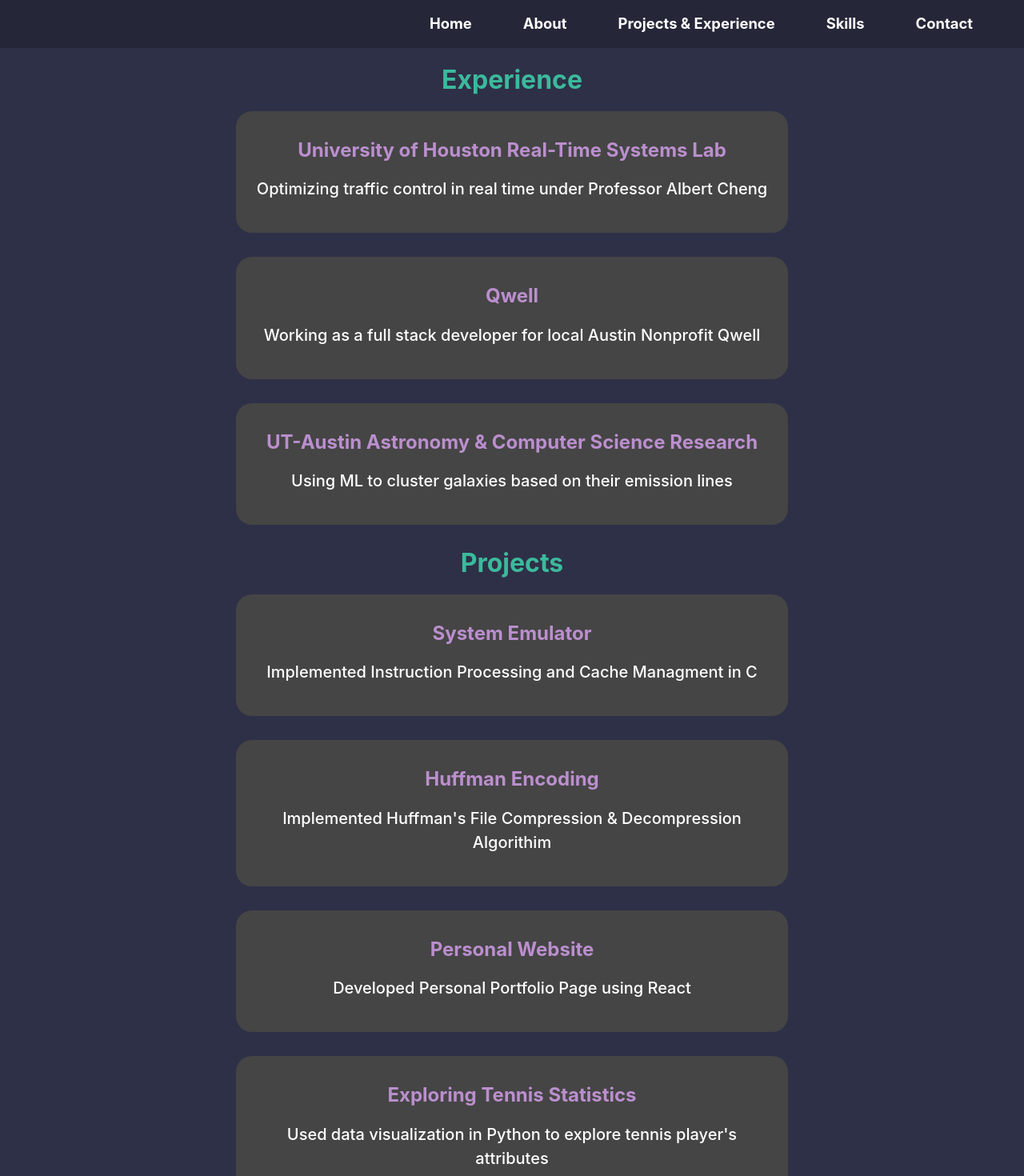
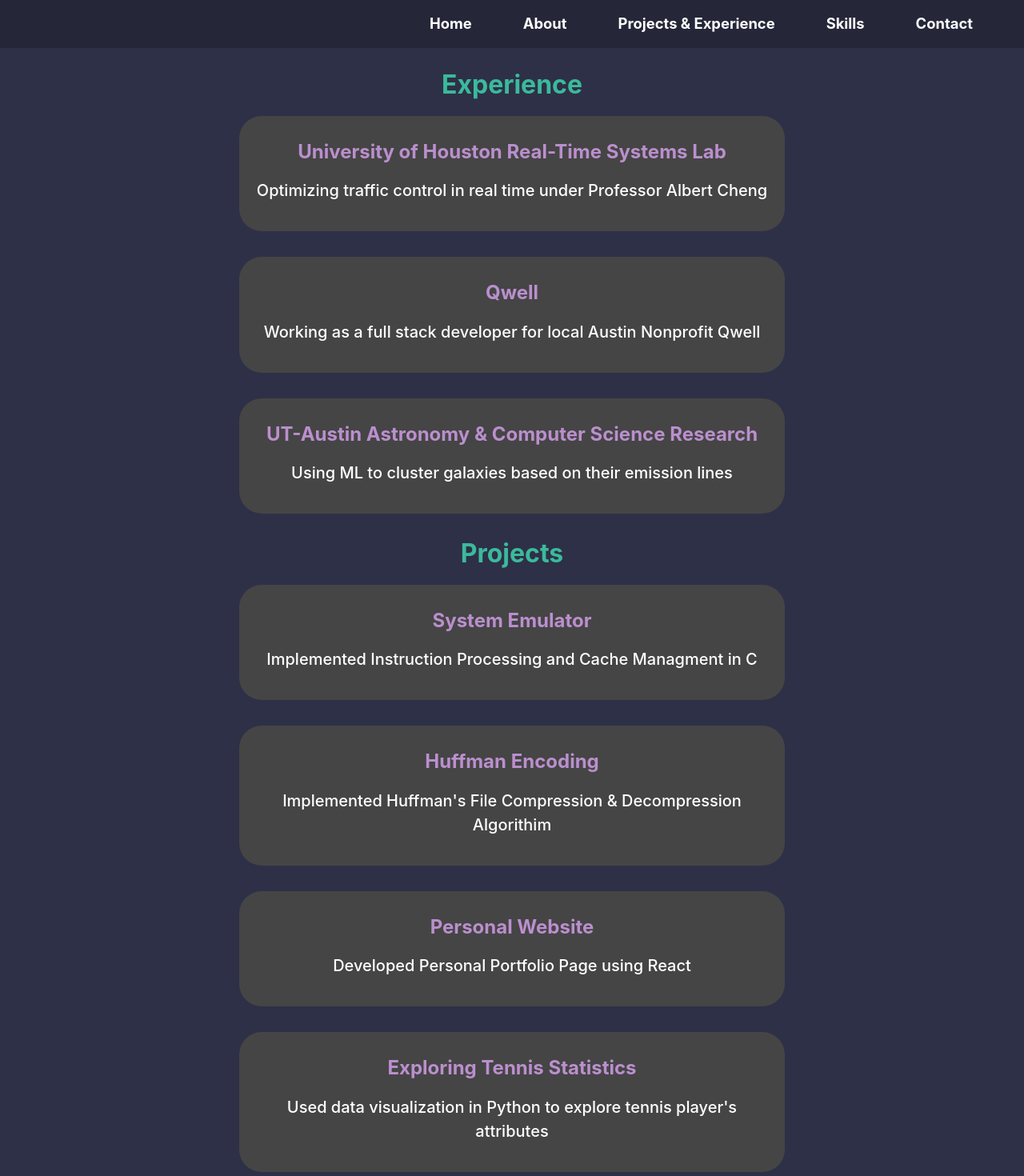
Before and after one commit to AyanGupta516/Personal-Website, a React (Vite) app: page /Experience in a window 1280 px wide. Shown: the top 1470 px of the page at 80% size. Built offline with nearby package versions, Linux system fonts and the light colour scheme.

Commit message:
Fixed Experience

```diff
--- a/src/MainScreens/Experience.jsx
+++ b/src/MainScreens/Experience.jsx
@@ -3,41 +3,41 @@ import { NavLink } from 'react-router-dom'
 
 export default function Experience() {
     const [HoveredTab, setIsHovered] = useState(null)
-    const experience_heading_style= {color: '#BB8FCE', fontWeight: 'bold', fontSize: '24px'}
-    const experience_paragraph_style= {color: 'white', fontSize: '20px'}
+    const experience_heading_style= {color: '#BB8FCE', fontWeight: 'bold', fontSize: '1.5rem'}
+    const experience_paragraph_style= {color: 'white', fontSize: '1.25rem'}
     const HandleHovered = (tab) => {
         setIsHovered(tab)
     }
     return (
     <div style = {{height: '100%', overflow: 'auto'}}>
-        <h1 style = {{color: "#3BBA9C", fontWeight:'bold', fontSize: '32px', display: 'flex', alignContent: 'center', flexDirection: 'column', marginTop: '50px'}}> Experience </h1>
-        <div style = {{display: 'flex', flexDirection: 'column', alignItems: 'center', paddingLeft: '35px', paddingRight: '35px'}}>
-            <NavLink  to = '/Experience/UHResearch'style = {{display: 'block', borderRadius: '20px', padding: '20px', marginBottom: '30px', backgroundColor: '#454545', transition: 'transform 0.1s ease', transform: HoveredTab === 'UH' ? 'scale(1.1)' : 'scale(1)', width: '650px'}} onMouseEnter={() => HandleHovered("UH")} onMouseLeave={() => setIsHovered(null)} >
+        <h1 style = {{color: "#3BBA9C", fontWeight:'bold', fontSize: '2rem', display: 'flex', alignContent: 'center', flexDirection: 'column', marginTop: '3.5rem'}}> Experience </h1>
+        <div style = {{display: 'flex', flexDirection: 'column', alignItems: 'center', paddingLeft: '2.5rem', paddingRight: '2.5rem'}}>
+            <NavLink  to = '/Experience/UHResearch'style = {{display: 'block', borderRadius: '1.75rem', padding: '1rem', marginBottom: '2rem', backgroundColor: '#454545', transition: 'transform 0.1s ease', transform: HoveredTab === 'UH' ? 'scale(1.1)' : 'scale(1)', width: '650px'}} onMouseEnter={() => HandleHovered("UH")} onMouseLeave={() => setIsHovered(null)} >
                 <h1 style = {experience_heading_style}> University of Houston Real-Time Systems Lab</h1>
                 <p style = {experience_paragraph_style}> Optimizing traffic control in real time under Professor Albert Cheng</p>
             </NavLink>
-            <NavLink to = '/Experience/Qwell' style = {{display: 'block', borderRadius: '20px', padding: '20px', marginBottom: '30px', backgroundColor: '#454545', transition: 'transform 0.1s ease', transform: HoveredTab === 'Qwell' ? 'scale(1.1)' : 'scale(1)', width: '650px'}} onMouseEnter={() => HandleHovered("Qwell")} onMouseLeave={() => setIsHovered(null)}>
+            <NavLink to = '/Experience/Qwell' style = {{display: 'block', borderRadius: '1.75rem', padding: '1rem', marginBottom: '2rem', backgroundColor: '#454545', transition: 'transform 0.1s ease', transform: HoveredTab === 'Qwell' ? 'scale(1.1)' : 'scale(1)', width: '650px'}} onMouseEnter={() => HandleHovered("Qwell")} onMouseLeave={() => setIsHovered(null)}>
                 <h1 style = {experience_heading_style}> Qwell </h1>
                 <p style = {experience_paragraph_style}> Working as a full stack developer for local Austin Nonprofit Qwell</p>
             </NavLink>
-            <NavLink to = '/Experience/UTResearch' style = {{display: 'block', borderRadius: '20px', padding: '20px', marginBottom: '30px', backgroundColor: '#454545', transition: 'transform 0.1s ease', transform: HoveredTab === 'Astro' ? 'scale(1.1)' : 'scale(1)', width: '650px'}} onMouseEnter={() => HandleHovered("Astro")} onMouseLeave={() => setIsHovered(null)}>
+            <NavLink to = '/Experience/UTResearch' style = {{display: 'block', borderRadius: '1.75rem', padding: '1rem', marginBottom: '2rem', backgroundColor: '#454545', transition: 'transform 0.1s ease', transform: HoveredTab === 'Astro' ? 'scale(1.1)' : 'scale(1)', width: '650px'}} onMouseEnter={() => HandleHovered("Astro")} onMouseLeave={() => setIsHovered(null)}>
                 <h1 style = {experience_heading_style}> UT-Austin Astronomy & Computer Science Research</h1>
                 <p style = {experience_paragraph_style}> Using ML to cluster galaxies based on their emission lines </p>
             </NavLink>
-        <h1 style = {{color: "#3BBA9C", fontWeight:'bold', fontSize: '32px', display: 'flex', alignContent: 'center', flexDirection: 'column', marginTop: '0px'}}> Projects </h1>
-        <NavLink to = '/Experience/SE' style = {{display: 'block', borderRadius: '20px', padding: '20px', marginBottom: '30px', backgroundColor: '#454545', transition: 'transform 0.1s ease', transform: HoveredTab === 'SE' ? 'scale(1.1)' : 'scale(1)', width: '650px'}} onMouseEnter={() => HandleHovered("SE")} onMouseLeave={() => setIsHovered(null)} >
+        <h1 style = {{color: "#3BBA9C", fontWeight:'bold', fontSize: '2rem', display: 'flex', alignContent: 'center', flexDirection: 'column', marginTop: '0px'}}> Projects </h1>
+        <NavLink to = '/Experience/SE' style = {{display: 'block', borderRadius: '1.75rem', padding: '1rem', marginBottom: '2rem', backgroundColor: '#454545', transition: 'transform 0.1s ease', transform: HoveredTab === 'SE' ? 'scale(1.1)' : 'scale(1)', width: '650px'}} onMouseEnter={() => HandleHovered("SE")} onMouseLeave={() => setIsHovered(null)} >
                 <h1 style = {experience_heading_style}> System Emulator </h1>
                 <p style = {experience_paragraph_style}> Implemented Instruction Processing and Cache Managment in C</p>
         </NavLink>
-        <NavLink to = '/Experience/Huffman' style = {{display: 'block', borderRadius: '20px', padding: '20px', marginBottom: '30px', backgroundColor: '#454545', transition: 'transform 0.1s ease', transform: HoveredTab === 'HE' ? 'scale(1.1)' : 'scale(1)', width: '650px'}} onMouseEnter={() => HandleHovered("HE")} onMouseLeave={() => setIsHovered(null)} >
+        <NavLink to = '/Experience/Huffman' style = {{display: 'block', borderRadius: '1.75rem', padding: '1rem', marginBottom: '2rem', backgroundColor: '#454545', transition: 'transform 0.1s ease', transform: HoveredTab === 'HE' ? 'scale(1.1)' : 'scale(1)', width: '650px'}} onMouseEnter={() => HandleHovered("HE")} onMouseLeave={() => setIsHovered(null)} >
                 <h1 style = {experience_heading_style}> Huffman Encoding </h1>
                 <p style = {experience_paragraph_style}> Implemented Huffman's File Compression & Decompression Algorithim </p>
         </NavLink>
-        <NavLink to = '/Experience/Portfolio'style = {{display: 'block', borderRadius: '20px', padding: '20px', marginBottom: '30px', backgroundColor: '#454545', transition: 'transform 0.1s ease', transform: HoveredTab === 'PW' ? 'scale(1.1)' : 'scale(1)', width: '650px'}} onMouseEnter={() => HandleHovered("PW")} onMouseLeave={() => setIsHovered(null)} >
+        <NavLink to = '/Experience/Portfolio'style = {{display: 'block', borderRadius: '1.75rem', padding: '1rem', marginBottom: '2rem', backgroundColor: '#454545', transition: 'transform 0.1s ease', transform: HoveredTab === 'PW' ? 'scale(1.1)' : 'scale(1)', width: '650px'}} onMouseEnter={() => HandleHovered("PW")} onMouseLeave={() => setIsHovered(null)} >
                 <h1 style = {experience_heading_style}> Personal Website </h1>
                 <p style = {experience_paragraph_style}> Developed Personal Portfolio Page using React </p>
         </NavLink>
-        <NavLink to = '/Experience/Tennis'style = {{display: 'block', borderRadius: '20px', padding: '20px', marginBottom: '30px', backgroundColor: '#454545', transition: 'transform 0.1s ease', transform: HoveredTab === 'Tennis' ? 'scale(1.1)' : 'scale(1)', width: '650px'}} onMouseEnter={() => HandleHovered("Tennis")} onMouseLeave={() => setIsHovered(null)} >
+        <NavLink to = '/Experience/Tennis'style = {{display: 'block', borderRadius: '1.75rem', padding: '1rem', marginBottom: '2rem', backgroundColor: '#454545', transition: 'transform 0.1s ease', transform: HoveredTab === 'Tennis' ? 'scale(1.1)' : 'scale(1)', width: '650px'}} onMouseEnter={() => HandleHovered("Tennis")} onMouseLeave={() => setIsHovered(null)} >
                 <h1 style = {experience_heading_style}> Exploring Tennis Statistics </h1>
                 <p style = {experience_paragraph_style}> Used data visualization in Python to explore tennis player's attributes </p>
         </NavLink>
```
